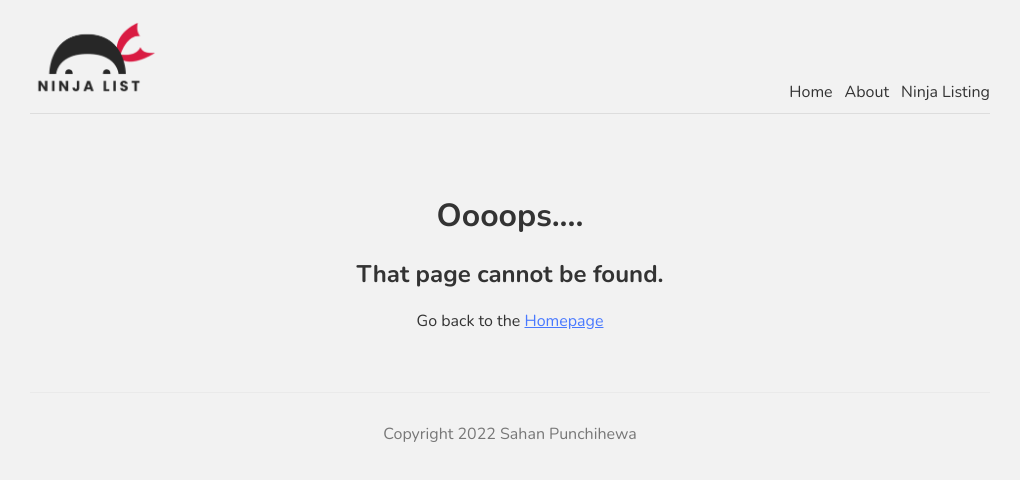
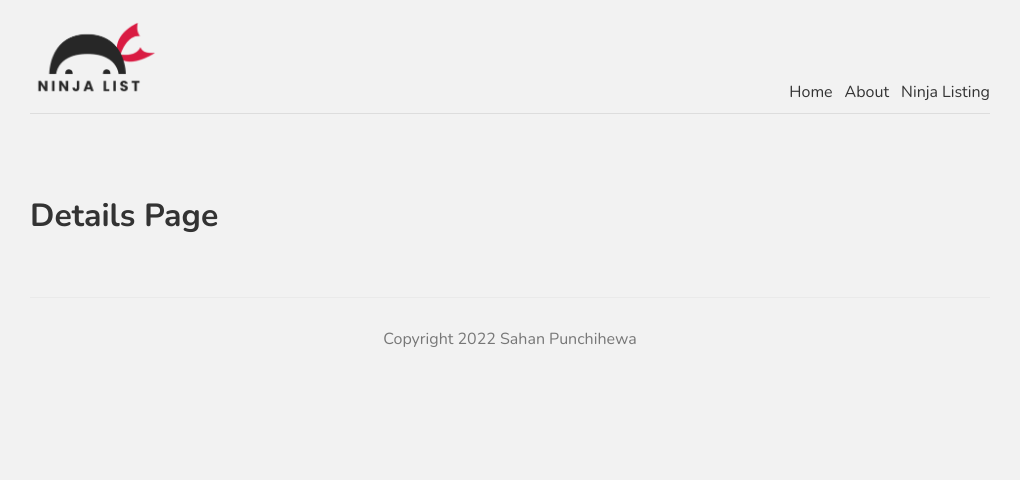
Before and after one commit to SahanPunchihewa/NextJs, a Next.js app in the folder nextjs/: page /ninjas/1 in a window 1280 px wide. Before the commit this address had no page. Shown: the top 480 px of the page, without its empty margins (130-1150 px from the left). Built offline with nearby package versions, Linux system fonts and the light colour scheme.

Commit message:
Dynamic Routes

```diff
--- a/nextjs/comps/Navbar.js
+++ b/nextjs/comps/Navbar.js
@@ -11,9 +11,9 @@
                <Image src="/logo.png" width ={128} height={77}/>
             </div>
 
-            <Link href = "/"><a>Home</a></Link>
-            <Link href = "/about"><a>About</a></Link>
-            <Link href = "/ninjas"><a>Ninja Listing</a></Link>
+            <Link href="/"><a>Home</a></Link>
+            <Link href="/about"><a>About</a></Link>
+            <Link href="/ninjas"><a>Ninja Listing</a></Link>
 
 
         </nav>
--- /dev/null
+++ b/nextjs/pages/ninjas/[id].js
@@ -0,0 +1,14 @@
+const Details = () => {
+    return (
+
+        <div>
+
+            <h1>Details Page</h1>
+        </div>
+
+
+
+     );
+}
+
+export default Details;
--- a/nextjs/pages/ninjas/index.js
+++ b/nextjs/pages/ninjas/index.js
@@ -1,4 +1,5 @@
 import styles from '../../styles/Ninjas.module.css'
+import Link from 'next/link'
 
 export const getStaticProps= async ()=> {
 
@@ -20,7 +21,7 @@
         <h1>All Ninjas</h1>
         {ninjas.map(ninja =>(
 
-            <div key={ninja.id}>
+            <Link href = {'/ninjas/' +ninja.id} key={ninja.id}>
                 <a className = {styles.single} >
 
                 <h3>{ninja.name}</h3>
@@ -28,7 +29,7 @@
                 </a>
 
 
-            </div>
+            </Link>
 
         ))}
 
```
